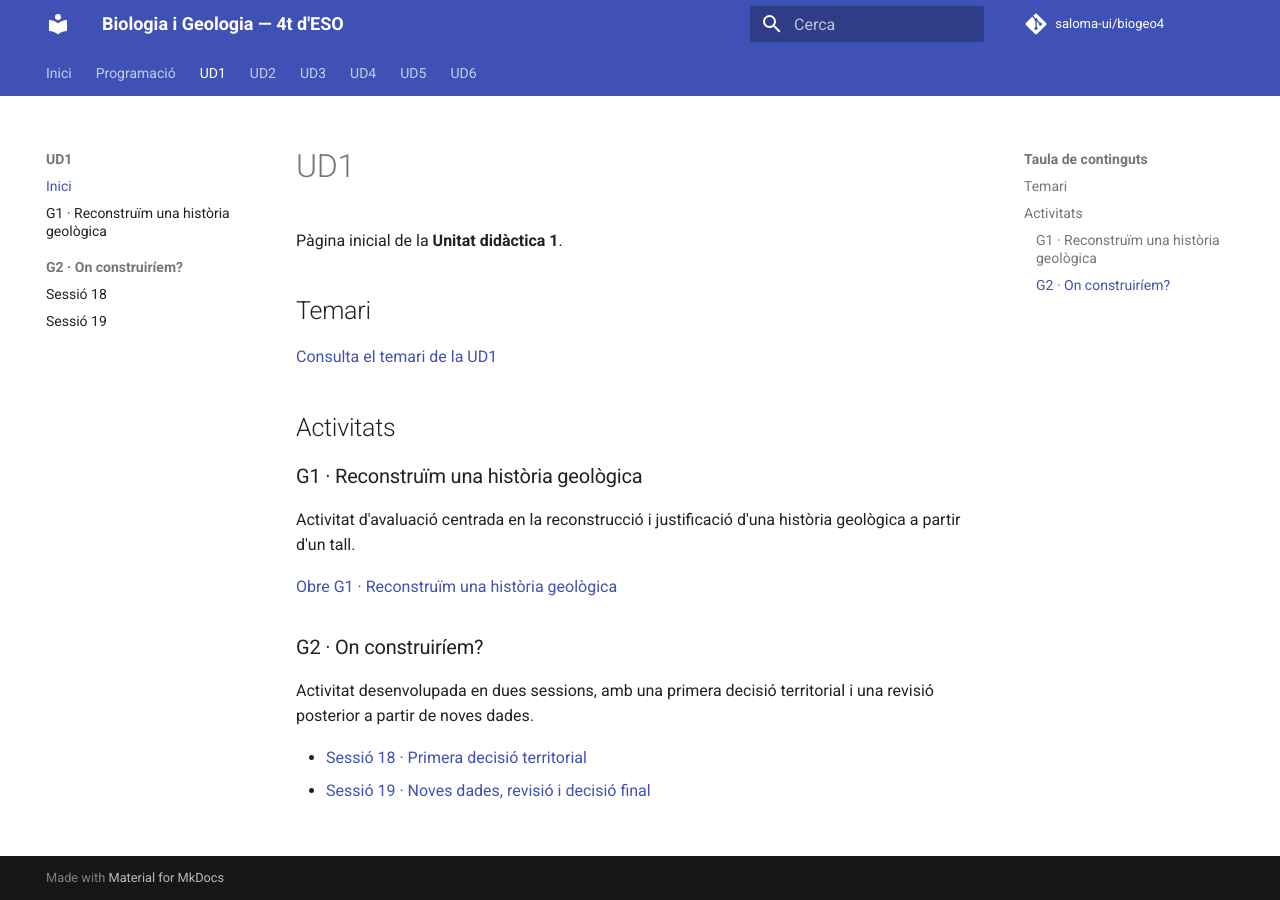
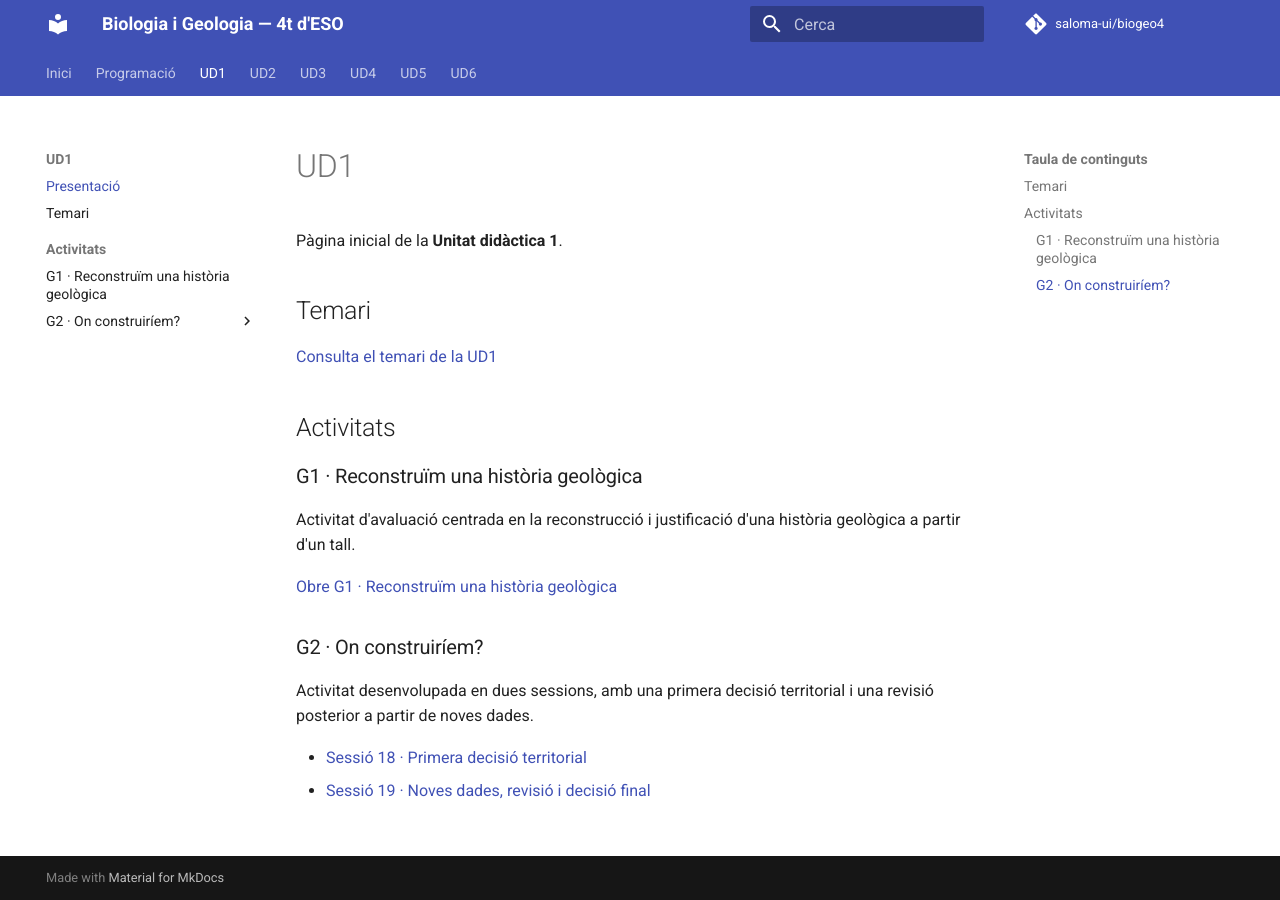
Before and after one commit to saloma-ui/biogeo4, an MkDocs documentation site: the page built from docs/ud1/index.md, in a window 1280 px wide. Built offline with MkDocs 1.6.1 and Material for MkDocs 9.7.7, drawn with Linux system fonts in a browser that asks for light colours; comment, search, counter and statistics services are not loaded; some of the changed lines change nothing that is shown.

Commit message:
Adapta la navegació de MkDocs a l'estructura de temari i activitats

```diff
--- a/mkdocs.yml
+++ b/mkdocs.yml
@@ -22,16 +22,28 @@ nav:
       - Criteris d'avaluació: programacio/criteris-avaluacio.md
       - Calendari: programacio/calendari.md
   - UD1:
-      - Inici: ud1/index.md
-      - G1 · Reconstruïm una història geològica: ud1/activitats/G1/G1_reconstruim_una_historia_geologica.md
-      - G2 · On construiríem?:
-          - Sessió 18: ud1/activitats/G2/g2_sessio_18.md
-          - Sessió 19: ud1/activitats/G2/g2_sessio_19.md
-  - UD2: ud2/index.md
-  - UD3: ud3/index.md
-  - UD4: ud4/index.md
-  - UD5: ud5/index.md
-  - UD6: ud6/index.md
+      - Presentació: ud1/index.md
+      - Temari: ud1/temari.md
+      - Activitats:
+          - G1 · Reconstruïm una història geològica: ud1/activitats/G1/G1_reconstruim_una_historia_geologica.md
+          - G2 · On construiríem?:
+              - Sessió 18: ud1/activitats/G2/g2_sessio_18.md
+              - Sessió 19: ud1/activitats/G2/g2_sessio_19.md
+  - UD2:
+      - Presentació: ud2/index.md
+      - Temari: ud2/temari.md
+  - UD3:
+      - Presentació: ud3/index.md
+      - Temari: ud3/temari.md
+  - UD4:
+      - Presentació: ud4/index.md
+      - Temari: ud4/temari.md
+  - UD5:
+      - Presentació: ud5/index.md
+      - Temari: ud5/temari.md
+  - UD6:
+      - Presentació: ud6/index.md
+      - Temari: ud6/temari.md
 
 markdown_extensions:
   - attr_list
```
